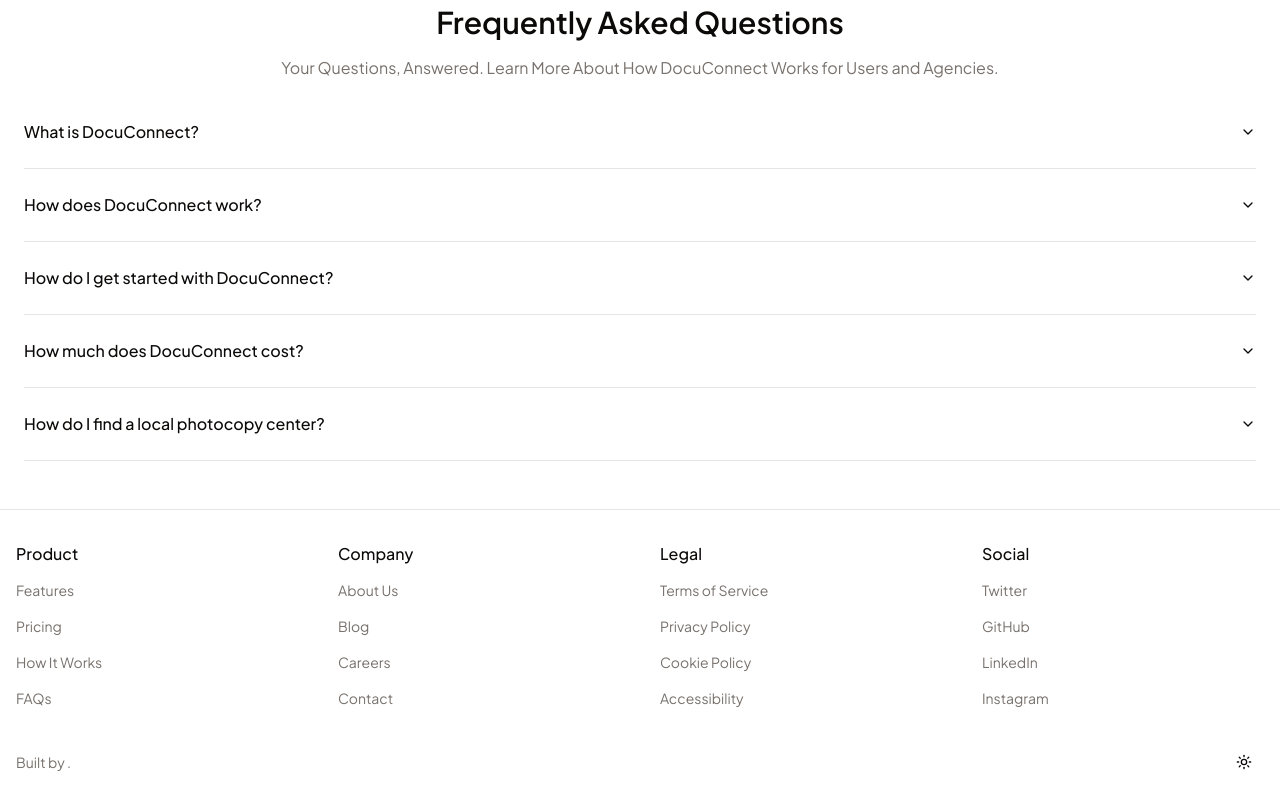
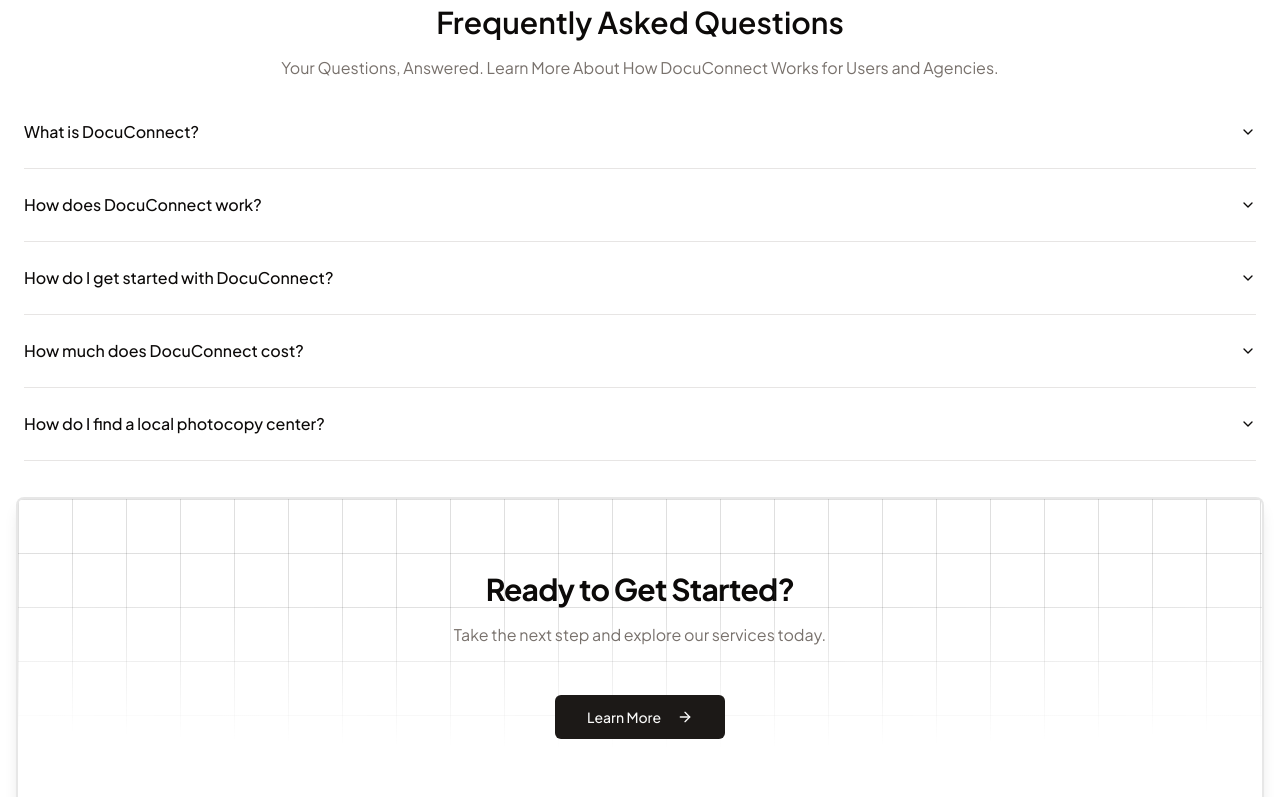
Before and after one commit to deu-graduation-project/docu-connect-frontend, a Next.js app: page / in a window 1280 px wide. Shown: the part 2000-2797 px from the top of the page. Built offline with nearby package versions, Linux system fonts and the light colour scheme.

Commit message:
call to action in marketing page.

```diff
--- a/src/app/(marketing)/page.tsx
+++ b/src/app/(marketing)/page.tsx
@@ -1,19 +1,21 @@
-import React from "react";
-import FAQSection from "@/components/landing-components/faq";
-import FeaturesSection from "@/components/landing-components/features";
-import HeroSection from "@/components/landing-components/hero";
-import SecondFeaturesSection from "@/components/landing-components/second-features";
-type Props = {};
+import React from "react"
+import FAQSection from "@/components/landing-components/faq"
+import FeaturesSection from "@/components/landing-components/features"
+import HeroSection from "@/components/landing-components/hero"
+import SecondFeaturesSection from "@/components/landing-components/second-features"
+import CTA from "@/components/cta"
+type Props = {}
 
 export default function IndexPage({}: Props) {
   return (
-    <div className=" relative max-w-7xl mx-auto ">
+    <div className="relative mx-auto max-w-7xl">
       <HeroSection />
       <SecondFeaturesSection />
       <FeaturesSection />
       <div className="mx-auto py-8">
         <FAQSection />
       </div>
+      <CTA />
     </div>
-  );
+  )
 }
--- a/src/app/dashboard/activity-and-history/components/columns.tsx
+++ b/src/app/dashboard/activity-and-history/components/columns.tsx
@@ -59,7 +59,7 @@
     ),
   },
   {
-    accessorKey: "agencyName",
+    accessorKey: "userName",
     header: "Agency Name",
   },
   {
@@ -99,21 +99,4 @@
       return <div>{formattedDate || "Loading..."}</div>
     },
   },
-  {
-    id: "actions",
-    cell: ({ row }) => (
-      <Sheet>
-        <SheetTrigger asChild>
-          <Button
-            className={cn(
-              buttonVariants({ variant: "outline", size: "icon" }),
-              "items center flex justify-center text-primary"
-            )}
-          >
-            <Ellipsis />
-          </Button>
-        </SheetTrigger>
-      </Sheet>
-    ),
-  },
 ]
--- a/src/app/dashboard/profile/components/agency-location-map.tsx
+++ b/src/app/dashboard/profile/components/agency-location-map.tsx
@@ -176,7 +176,7 @@
   }
 
   return (
-    <div className="relative z-20 mx-auto mt-4 w-full max-w-7xl">
+    <div className="relative z-20 mx-auto mt-4 w-full max-w-7xl px-8 py-8">
       <div
         ref={mapRef}
         className="h-[700px] w-full rounded-lg border shadow-lg"
@@ -185,13 +185,13 @@
         {mapLoaded && <CustomMapControls />}
       </div>
 
-      {location && (
+      {/* {location && (
         <div className="mt-2 text-center text-sm text-muted-foreground">
           <p>
             {district}, {province}
           </p>
         </div>
-      )}
+      )} */}
     </div>
   )
 }
--- a/src/app/dashboard/profile/page.tsx
+++ b/src/app/dashboard/profile/page.tsx
@@ -172,13 +172,14 @@
             : agencyDetails?.agency.agencyBio}
         </p>
       </div>
-
+      <div className="mx-auto w-full max-w-6xl">
         <AgencyLocationMap
           agencyName={agencyDetails?.agency.agencyName}
           province={agencyDetails?.agency.province}
           district={agencyDetails?.agency.district}
           // addressExtra={agencyDetails?.agency.addressExtra}
         />
+      </div>
 
       <div className="flex flex-col items-center justify-center">
         <h1 className="text-base font-semibold">Takip Et</h1>
--- a/src/app/dashboard/support-and-connections/page.tsx
+++ b/src/app/dashboard/support-and-connections/page.tsx
@@ -1,24 +1,25 @@
-"use client";
-import React from "react";
-import { Button } from "@/components/ui/button";
-import { Card, CardContent, CardHeader, CardTitle } from "@/components/ui/card";
-import { cn } from "@/lib/utils"; // Utility for classnames
-import Link from "next/link";
-import { columns } from "../analytics/components/recent-activity-table";
+"use client"
+import React from "react"
+import { Button } from "@/components/ui/button"
+import { Card, CardContent, CardHeader, CardTitle } from "@/components/ui/card"
+import { cn } from "@/lib/utils" // Utility for classnames
+import Link from "next/link"
+import { columns } from "../analytics/components/recent-activity-table"
+import CTA from "@/components/cta"
 export default function SupportAndConnectionsPage() {
   return (
-    <div className="grid w-full max-w-5xl gap-10 p-4 md:p-8 lg:p-12 items-start">
+    <div className="grid w-full max-w-5xl items-start gap-10 p-4 md:p-8 lg:p-12">
       <h1 className="mb-6 text-left text-xl font-bold md:text-2xl lg:text-3xl">
         Support & Connections
       </h1>
       <div className="flex flex-col items-start">
-        <p className="text-base ">
+        <p className="text-base">
           If you have any questions or concerns about DocuConnect, please
           contact us using one of the methods below. We will try to respond as
           soon as possible.
         </p>
-        <h2 className="text-2xl pt-10 font-semibold">Contact Information</h2>
-        <div className="w-full h-[1px] bg-secondary mt-3 max-w-7xl">
+        <h2 className="pt-10 text-2xl font-semibold">Contact Information</h2>
+        <div className="mt-3 h-[1px] w-full max-w-7xl bg-secondary">
           <div className="flex flex-col gap-4 py-4">
             <div aria-label="email contact" className="flex">
               <p className="font-semibold">
@@ -27,7 +28,7 @@
               </p>
               <div className="w-2"></div>
               <Link href="mailto:docuconnect@gmail.com" passHref>
-                <p className="text-primary  underline">docuconnect@gmail.com</p>
+                <p className="text-primary underline">docuconnect@gmail.com</p>
               </Link>
             </div>
 
@@ -39,7 +40,7 @@
               </p>
               <div className="w-2"></div>
               <Link href="https://twitter.com/docuconnect" passHref>
-                <p className="text-primary underline ">@docuconnect</p>
+                <p className="text-primary underline">@docuconnect</p>
               </Link>
             </div>
 
@@ -51,12 +52,12 @@
               </p>
               <div className="w-2"></div>
               <Link href="https://www.linkedin.com/" passHref>
-                <p className="text-primary  underline">docuconnect</p>
+                <p className="text-primary underline">docuconnect</p>
               </Link>
             </div>
           </div>
         </div>
       </div>
     </div>
-  );
+  )
 }
--- a/src/app/globals.css
+++ b/src/app/globals.css
@@ -11,6 +11,23 @@
 .leaflet-container {
   width: 100%;
   height: 100%;
+}
+
+@layer utilities {
+  .bg-dotted-pattern {
+    background-image:
+      linear-gradient(
+        to right,
+        theme("colors.primary.DEFAULT / 0.1") 1px,
+        transparent 1px
+      ),
+      linear-gradient(
+        to bottom,
+        theme("colors.primary.DEFAULT / 0.1") 1px,
+        transparent 1px
+      );
+    background-size: 20px 20px;
+  }
 }
 
 .mapWrap {
--- /dev/null
+++ b/src/components/cta.tsx
@@ -0,0 +1,72 @@
+"use client"
+
+import Link from "next/link"
+import {
+  Card,
+  CardContent,
+  CardDescription,
+  CardFooter,
+  CardHeader,
+  CardTitle,
+} from "@/components/ui/card"
+import { Button } from "@/components/ui/button"
+import { ArrowRight } from "lucide-react"
+import { cn } from "@/lib/utils"
+
+interface CardCTAProps {
+  title?: string
+  description?: string
+  buttonText?: string
+  buttonLink?: string
+  buttonVariant?:
+    | "default"
+    | "destructive"
+    | "outline"
+    | "secondary"
+    | "ghost"
+    | "link"
+  className?: string
+  icon?: React.ReactNode
+}
+
+const CardCTA: React.FC<CardCTAProps> = ({
+  title = "Ready to Get Started?",
+  description = "Take the next step and explore our services today.",
+  buttonText = "Learn More",
+  buttonLink = "/sign-in",
+  buttonVariant = "default",
+  className = "",
+  icon = null,
+}) => {
+  return (
+    <div className="relative mx-auto w-full max-w-7xl p-1 px-4">
+      {/* Grid background moved outside the card */}
+
+      <Card
+        className={`relative z-0 mx-auto w-full overflow-hidden border-2 border-t-[2px] border-primary/10 bg-background/90 px-6 py-12 shadow-lg backdrop-blur-sm transition-all duration-300 hover:shadow-xl ${className}`}
+      >
+        <div className="absolute inset-0 z-10 overflow-hidden bg-[linear-gradient(to_right,#4f4f4f2e_1px,transparent_1px),linear-gradient(to_bottom,#4f4f4f2e_1px,transparent_1px)] bg-[size:54px_54px] [mask-image:radial-gradient(ellipse_80%_50%_at_50%_0%,#000_70%,transparent_160%)]"></div>
+        <CardHeader className="flex flex-col items-center justify-center space-y-4 overflow-hidden text-center">
+          {icon && <div className="mb-4 text-primary">{icon}</div>}
+          <CardTitle className="text-3xl font-bold">{title}</CardTitle>
+          <CardDescription className="max-w-2xl text-center text-base">
+            {description}
+          </CardDescription>
+        </CardHeader>
+        <CardContent className="relative z-40 mt-6 flex flex-col items-center justify-center text-center">
+          <Button asChild variant={buttonVariant} size="lg" className="group">
+            <Link href={buttonLink}>
+              {buttonText}
+              <ArrowRight
+                className="ml-2 h-4 w-4 transition-transform group-hover:translate-x-1"
+                aria-hidden="true"
+              />
+            </Link>
+          </Button>
+        </CardContent>
+      </Card>
+    </div>
+  )
+}
+
+export default CardCTA
```
Lines whose indentation alone changed are shown as unchanged.
